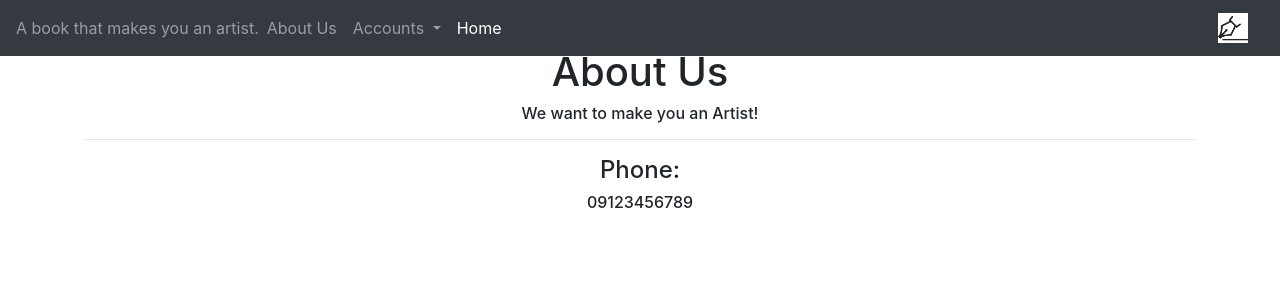
After one commit to mohammadamin16/zibabenevisim, a Django app: template templates/aboutus.html in a window 1280 px wide. The commit adds this page. Shown: the top 300 px of the page. Run offline with Django 3.2, Linux system fonts and the light colour scheme; the template is opened without the code that fills it, so the values that code supplies are empty; some libraries are stand-ins or nearby versions.

Commit message:
Add about-us page

```diff
--- a/booksite/urls.py
+++ b/booksite/urls.py
@@ -20,5 +20,6 @@ from . import views
 urlpatterns = [
     path('admin/', admin.site.urls),
     path('', views.index, name='home-page'),
-    path('accounts/', include('accounts.urls'), name='accounts')
+    path('accounts/', include('accounts.urls'), name='accounts'),
+    path('about-us/',views.about_us , name='about-us')
 ]
--- a/booksite/views.py
+++ b/booksite/views.py
@@ -4,3 +4,7 @@ from django.shortcuts import render
 
 def index(request):
     return render(request, 'index.html')
+
+
+def about_us(request):
+    return render(request, 'aboutus.html')
--- /dev/null
+++ b/templates/aboutus.html
@@ -0,0 +1,13 @@
+{% extends 'layout.html' %}
+{% block titile %}
+    About Us
+{% endblock %}
+{% block content %}
+    <div class="container mt-5 text-center">
+        <p class="h1">About Us</p>
+        <p class="h6">We want to make you an Artist!</p>
+        <hr>
+        <p class="h4">Phone: </p>
+        <p class="h6">09123456789</p>
+    </div>
+{% endblock %}
--- a/templates/layout.html
+++ b/templates/layout.html
@@ -22,7 +22,7 @@
     </span>
     <ul class="navbar-nav mr-auto">
       <li class="nav-item">
-        <a class="nav-link" href="#">Pricing</a>
+        <a class="nav-link" href="{% url 'about-us' %}">About Us</a>
       </li>
         <li class="nav-item dropdown">
         <a class="nav-link dropdown-toggle" href="#" id="navbarDropdown" role="button" data-toggle="dropdown" aria-haspopup="true" aria-expanded="false">
```
